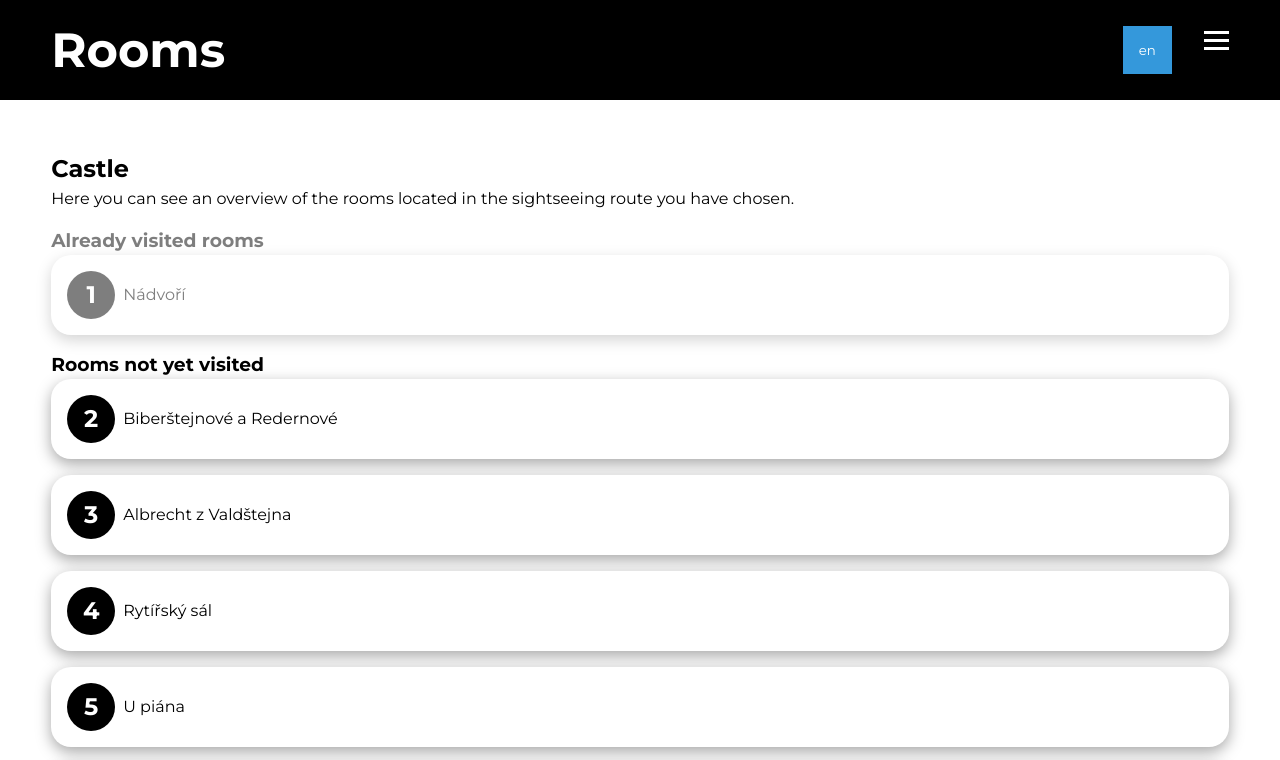
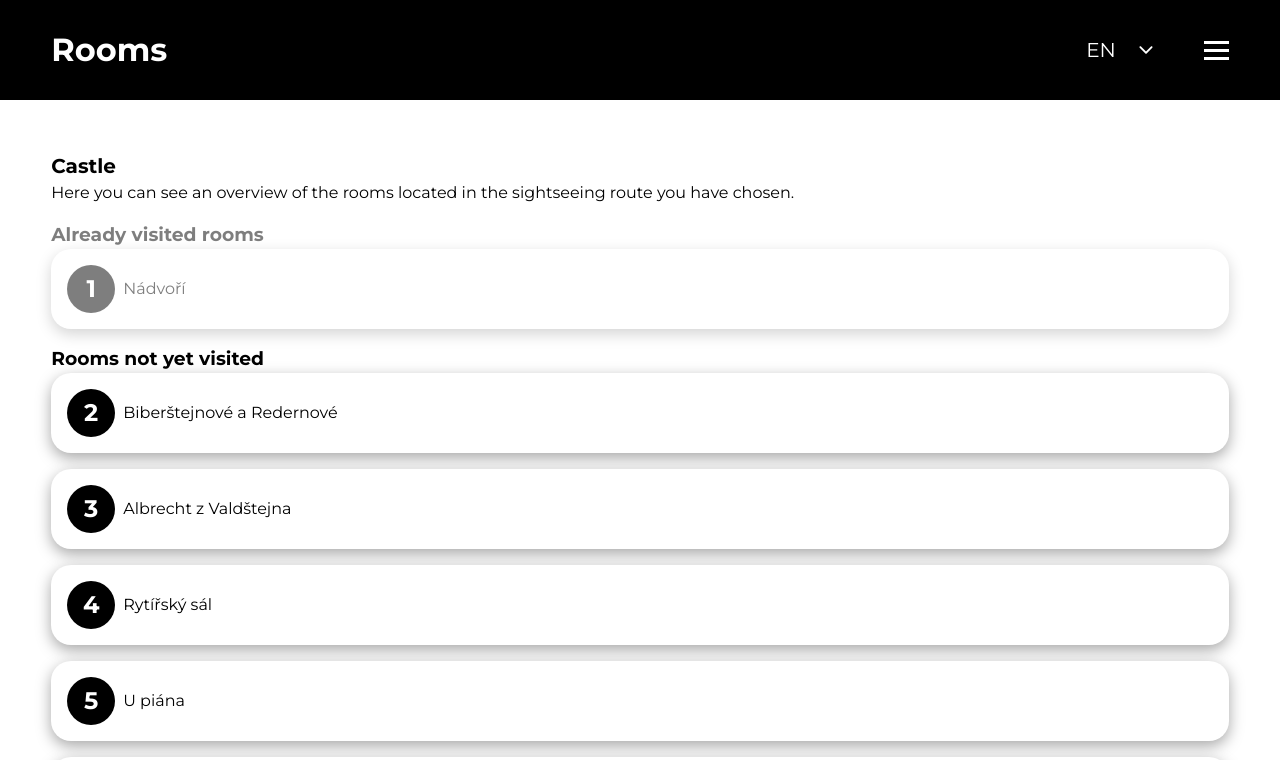
Before and after one commit to veronikapavlikova01/veronikapavlikova01.github.io, a React (Create React App) app: page /#/rooms_overview in a window 1280 px wide. Shown: the top 760 px of the page. Built offline with nearby package versions, Linux system fonts and the light colour scheme; a web font is replaced by a local one.

Commit message:
fiX/custom dropdown menu added

```diff
--- a/src/App.js
+++ b/src/App.js
@@ -23,8 +23,8 @@ class App extends React.Component {
     super(props);
 
     this.changeLanguage = (e) => {
-      this.setState({ language: e.target.value });
-      localStorage.setItem("language", JSON.stringify(e.target.value));
+      this.setState({ language: e });
+      localStorage.setItem("language", JSON.stringify(e));
     }
 
     this.changeHouse = (e) => {
@@ -47,21 +47,21 @@ class App extends React.Component {
       localStorage.setItem("owner", JSON.stringify(e));
     }
 
-    this.changeFontSize =(e) =>{
+    this.changeFontSize = (e) => {
       var body = document.getElementById('body');
-      if(e=="d"){
-        body.classList.value='';
+      if (e === "d") {
+        body.classList.value = '';
         body.classList.add("font-size-default");
         localStorage.setItem("fontSize", JSON.stringify(e));
-      } else if(e=="m"){
-        body.classList.value='';
+      } else if (e === "m") {
+        body.classList.value = '';
         body.classList.add("font-size-medium");
         localStorage.setItem("fontSize", JSON.stringify(e));
-      } else if(e=="l"){
-        body.classList.value='';
+      } else if (e === "l") {
+        body.classList.value = '';
         body.classList.add("font-size-large");
         localStorage.setItem("fontSize", JSON.stringify(e));
-      } else{
+      } else {
         console.log("Wrong value of font size.")
       }
       //TODO
@@ -78,12 +78,12 @@ class App extends React.Component {
       changeHouse: this.changeHouse,
       owner: localStorage.getItem("language") !== null ? JSON.parse(localStorage.getItem("owner")) : "1",
       changeOwner: this.changeOwner,
-      fontSize:localStorage.getItem("fontSize") !== null ? JSON.parse(localStorage.getItem("fontSize")) : "d",
-      changeFontSize:this.changeFontSize,
+      fontSize: localStorage.getItem("fontSize") !== null ? JSON.parse(localStorage.getItem("fontSize")) : "d",
+      changeFontSize: this.changeFontSize,
     };
   }
 
-  componentDidMount(){
+  componentDidMount() {
     //nastaveni fontu
     var body = document.getElementById('body');
     var fontSize = localStorage.getItem("fontSize") !== null ? JSON.parse(localStorage.getItem("fontSize")) : "d";
@@ -105,11 +105,11 @@ class App extends React.Component {
             <Route path="/houses" element={<Houses />} />
             <Route path="/owners" element={<Owners />} />
             <Route path="/owner" element={<Owner />} />
-            <Route path="/rooms_overview" element={<RoomsOverview/>}/>
-            <Route path="/settings" element={<Settings/>}/>
-            <Route path="/other" element={<Other/>}/>
-            <Route path="/about_app" element={<AboutApp/>}/>
-            <Route path="/where_to_next" element={<WhereToNext/>}/>
+            <Route path="/rooms_overview" element={<RoomsOverview />} />
+            <Route path="/settings" element={<Settings />} />
+            <Route path="/other" element={<Other />} />
+            <Route path="/about_app" element={<AboutApp />} />
+            <Route path="/where_to_next" element={<WhereToNext />} />
           </Routes>
         </Context.Provider>
       </HashRouter>
--- a/src/components/Dropdown.js
+++ b/src/components/Dropdown.js
@@ -1,6 +1,7 @@
 import React, { useContext, useState } from "react";
-import {Context} from '../Context'
+import { Context } from '../Context'
 import DataAPI from "../DataAPI";
+import { IoIosArrowDown } from 'react-icons/io'
 
 
 
@@ -11,27 +12,25 @@ import DataAPI from "../DataAPI";
     const [dropdown, setDropdown] = useState(false);
     const showDropdown = () => setDropdown(!dropdown);
 
+    const languageChange = (e) => {
+        setDropdown(!dropdown);
+        context.changeLanguage(e);
+    }
+
     return (
-                <div className="dopdown-wrapper">
-                    <button className="dropdown-button" onClick={showDropdown}>{context.language}</button>
-                    <ul className={dropdown? "dropdown dropdown-show" : "dropdown"}>
+        <div className="dropdown-box text-transform-primary">
+            <div  className="dropdown-button text-transform-primary text-medium cursor-primary flex-secondary align-items-primary padding-primary" onClick={showDropdown}>
+                <div className="padding-right-primary">{context.language}</div>
+                <IoIosArrowDown />
+            </div>
+            <ul className={dropdown ? "dropdown dropdown-show" : "dropdown"}>
                 {
-                            languages.map((item)=>
-                                <li className="dropdown-item" key={item}>{item}</li>
+                    languages.map((item) =>
+                        <li className="dropdown-item text-medium cursor-primary" key={item} onClick={() => languageChange(item)}>{item}</li>
                     )
                 }
             </ul>
         </div>
-
-/*
-                <select className="text-transform-primary clear-background" onChange={context.changeLanguage} value={context.language}>
-                    {
-                        Info.languages.map((item) =>
-                            <option value={item} key={item}>{item}</option>
-                        )
-                    }
-                </select>
-*/
     )
 }
 export default Dropdown;
--- a/src/components/Header.js
+++ b/src/components/Header.js
@@ -47,7 +47,7 @@ function Header(props) {
         <>
             <header id="header" className="navigation stick z-index-nav flex-secondary align-items-primary">
                 <h1 id="headerLabel" className="text-header font-weight-primary color-primary margin-right-primary text-large">{props.header}</h1>
-                <div className="flex-secondary align-items-secondary z-index-nav">
+                <div className="flex-secondary align-items-primary z-index-nav">
                     <Dropdown></Dropdown>
                     <div className="hamburger" onClick={showSidebar}>
                         <span className={sidebar ? 'bar hamburger1' : 'bar'}></span>
--- a/src/index.css
+++ b/src/index.css
@@ -27,45 +27,44 @@ body {
 }
 
 .text-medium{
-  font-size:1.5em;
+  font-size:1.25em;
 }
 
 .text-header{
-  font-size:3rem;
+  font-size:2rem;
 }
 
 /*Dropdown menu*/
-.dropdown-wrapper{
+.dropdown-box{
   position: relative;
   display: inline-block;
 }
 
 .dropdown-button{
-  background-color: #3498DB;
+  background-color: transparent;
   color: white;
-  padding: 16px;
   border: none;
-  cursor: pointer;
 }
 
 .dropdown{
-  display: none;
+  opacity:0;
+  transition: 0.5s;
+  color:white;
   position: absolute;
-  background-color: #f1f1f1;
-  min-width: 160px;
+  background-color: black;
   box-shadow: 0px 8px 16px 0px rgba(0,0,0,0.2);
   z-index: 1;
 }
 
 .dropdown-item{
-  color: black;
-  padding: 12px 16px;
+  background-color: black;
+  padding: 1em;
   text-decoration: none;
   display: block;
 }
 
 .dropdown-show{
-  display:block;
+  opacity: 1;
 }
 
 .opacity{
@@ -86,13 +85,6 @@ a, button, select{
 
 a{
   color:black;
-}
-
-select{
-  background-color: black;
-  color:white;
-  border: none;
-  padding-right:1em;
 }
 
 .clear-background{
@@ -343,10 +335,6 @@ a{
   margin-left:2em;
 }
 
-.dropdown{
-  height:29px;
-}
-
 .hamburger2 {
   opacity: 0;
 }
@@ -470,7 +458,7 @@ a{
 .button {
   border: 1px solid #ff9301;
   border-radius: 2em;
-  padding: 0.5em 2.5em 0.5em 2.5em;
+  padding: 0.5em 1em;
 }
 
 .center-text {
@@ -540,10 +528,6 @@ a{
   .map-box {
       width: 100%;
   }
-
-  .text-header{
-    font-size:2rem;
-  }
 }
 
 @media(max-width:700px) {
```
Lines whose indentation alone changed are shown as unchanged.
